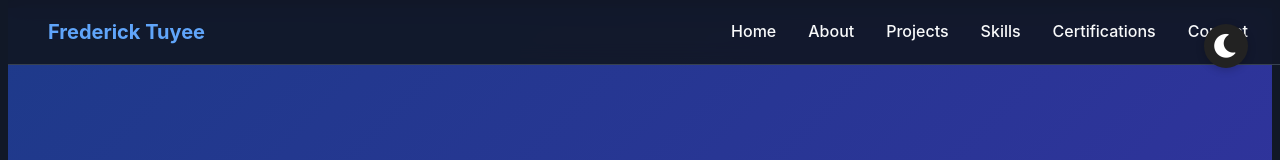
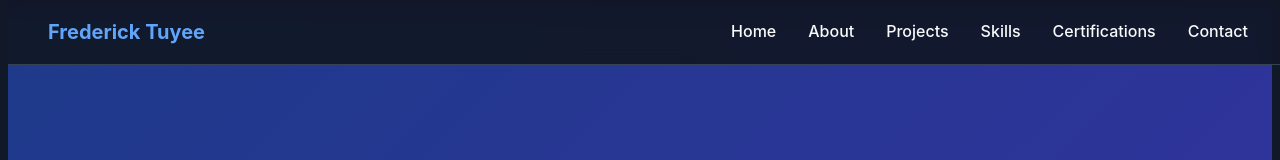
Before and after one commit to iamfet/portfolio, a plain HTML site: page index.html in a window 1280 px wide. Shown: the top 160 px of the page. Drawn offline with Linux system fonts and the light colour scheme.

Commit message:
refactor: removed dark mode toggle

```diff
--- a/index.html
+++ b/index.html
@@ -35,9 +35,6 @@
       </div>
     </nav>
 
-    <button id="darkmode-toggle" title="Toggle dark mode">
-      <i class="fas fa-moon"></i>
-    </button>
     <section id="home" class="hero">
       <div class="hero-content">
         <h1>Frederick E. Tuyee</h1>
--- a/script.js
+++ b/script.js
@@ -1,17 +1,3 @@
-// Dark mode toggle
-window.addEventListener("DOMContentLoaded", function () {
-  const toggle = document.getElementById("darkmode-toggle");
-  if (!toggle) return;
-  function setDarkMode(on) {
-    document.body.classList.toggle("dark-mode", on);
-    localStorage.setItem("darkmode", on);
-  }
-  // Load preference
-  setDarkMode(localStorage.getItem("darkmode") === "true");
-  toggle.addEventListener("click", function () {
-    setDarkMode(!document.body.classList.contains("dark-mode"));
-  });
-});
 // Smooth scrolling for navigation links
 document.querySelectorAll('a[href^="#"]').forEach((anchor) => {
   anchor.addEventListener("click", function (e) {
```
